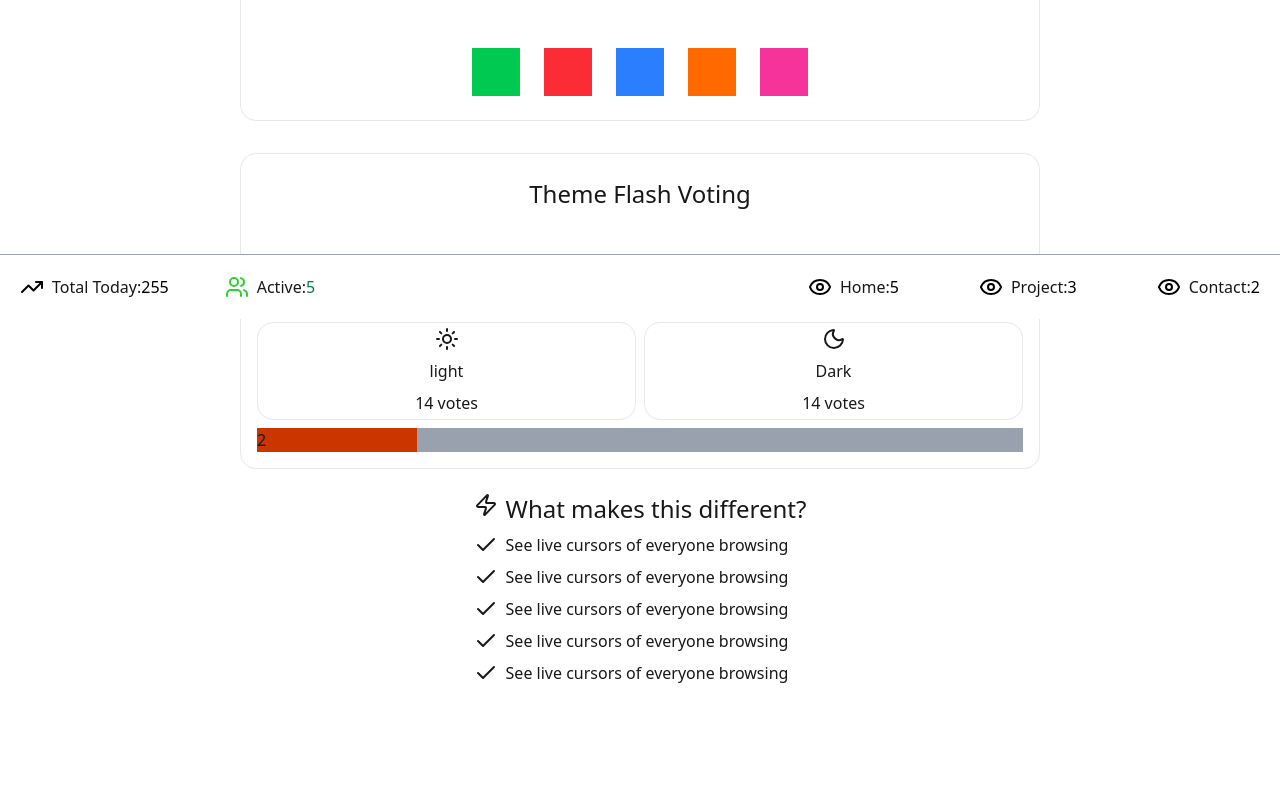
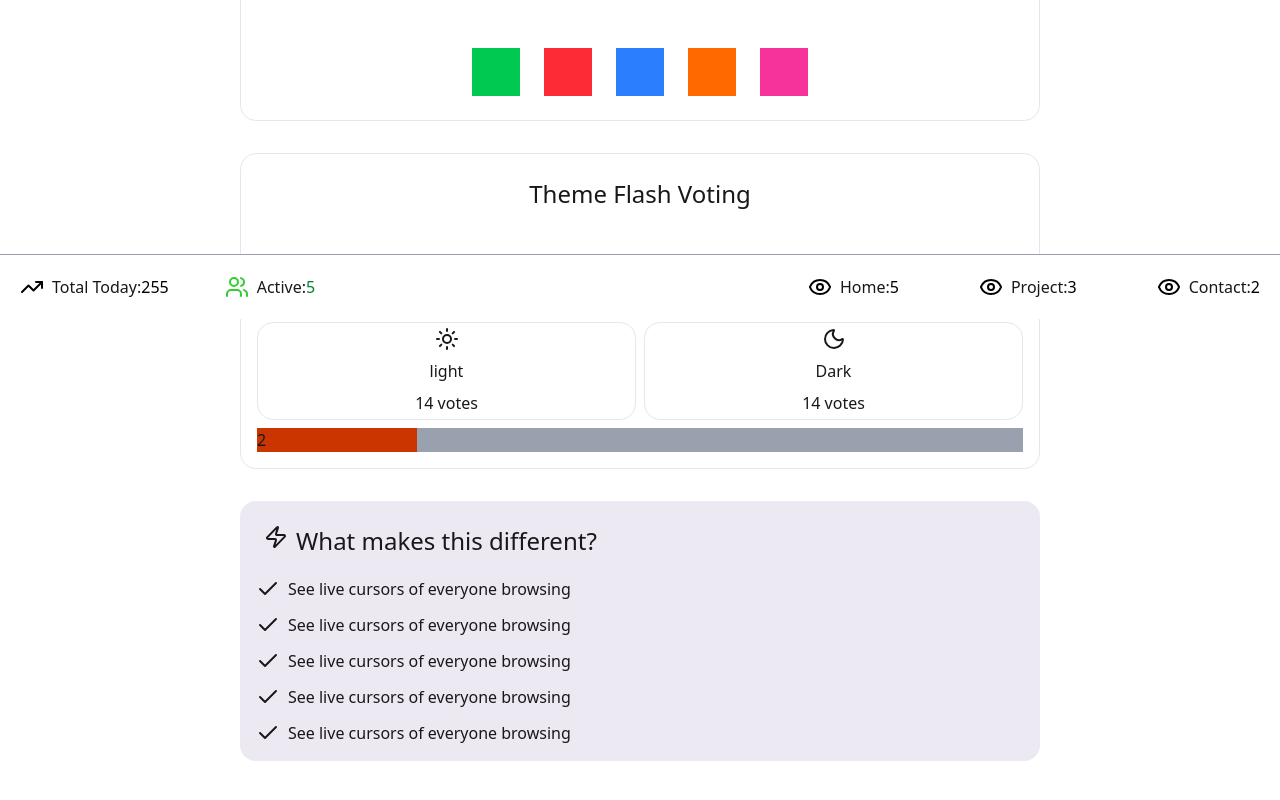
Before and after one commit to DeepakVishwakarma123/RealTime-Portfolio, a React (Vite) app: page / in a window 1280 px wide. Shown: the part 481-1281 px from the top of the page. Before the commit the page ends 1239 px from the top, so only its background shows below. Built offline with nearby package versions, Linux system fonts and the light colour scheme.

Commit message:
Home page update

```diff
--- a/src/Components/Home.jsx
+++ b/src/Components/Home.jsx
@@ -9,7 +9,7 @@ function WrappedHome()
         <div className="grid place-content-center">
         <div className="flex gap-2 bg-base-200 justify-center items-center rounded-full p-4">
             <Users/>
-            <div className="size-8 rounded-[50%] bg-blue-400 animate-pulse flex justify-center items-center">
+            <div className="size-8 rounded-[50%] bg-blue-400  animate-pulse flex justify-center items-center">
                 <div className="size-4 rounded-[50%] bg-purple-800 animate-pulse"></div>
             </div>
             <p>5 people viewing this page</p>
@@ -91,9 +91,9 @@ function WrappedHome()
 
        {/* last section  of home */}
 
-       <div className="grid place-content-center">
-        <div className="grid gap-2">
-          <div>
+       <div className="grid  place-content-center p-2">
+           <div className="w-dvh flex flex-col  gap-3 bg-[#EDE9F2] rounded-2xl p-4">
+              <div className="p-2">
             <h2 className="flex gap-2 text-2xl">
                 {/* electric icon */}
                 <Zap/>
@@ -130,7 +130,7 @@ function WrappedHome()
                 See live cursors of everyone browsing
             </p>
           </div>
-        </div>
+           </div>
         </div>
         </div>
         </>
```
